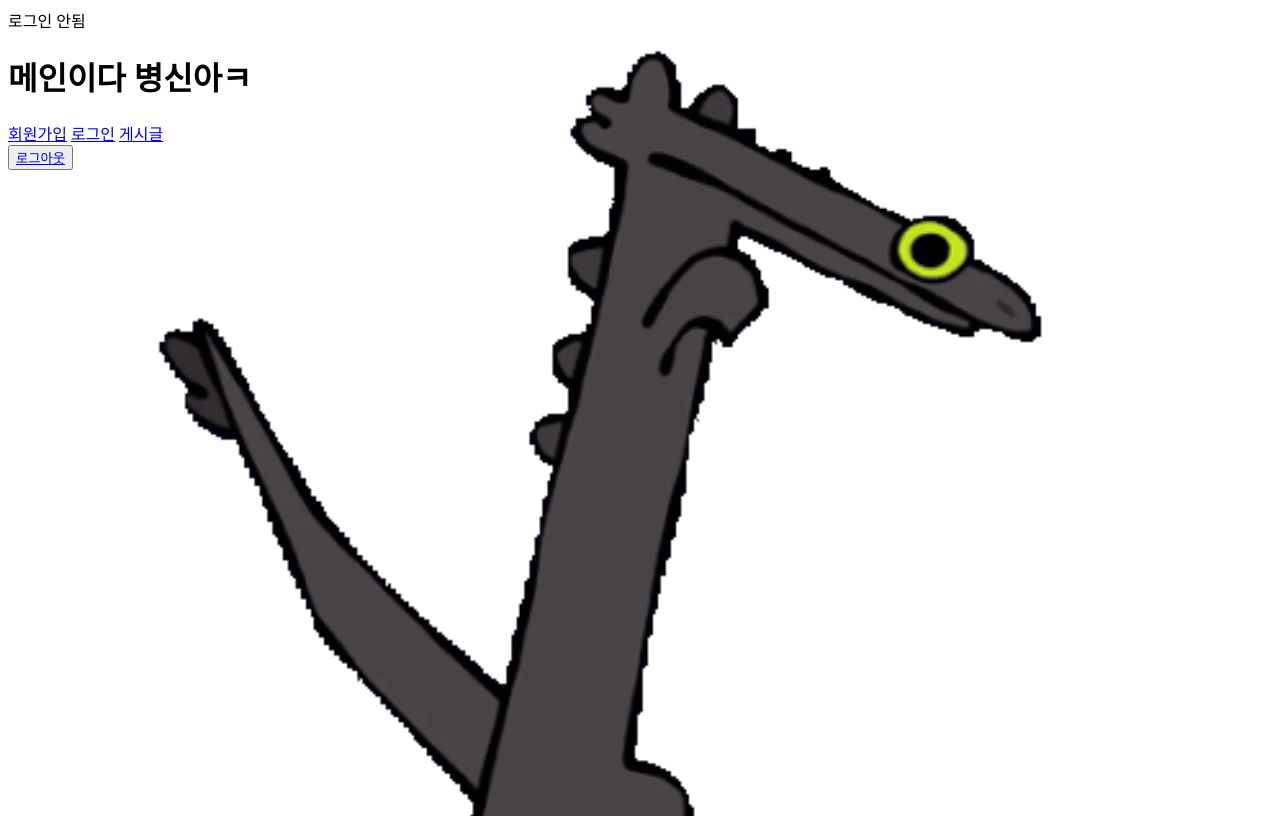
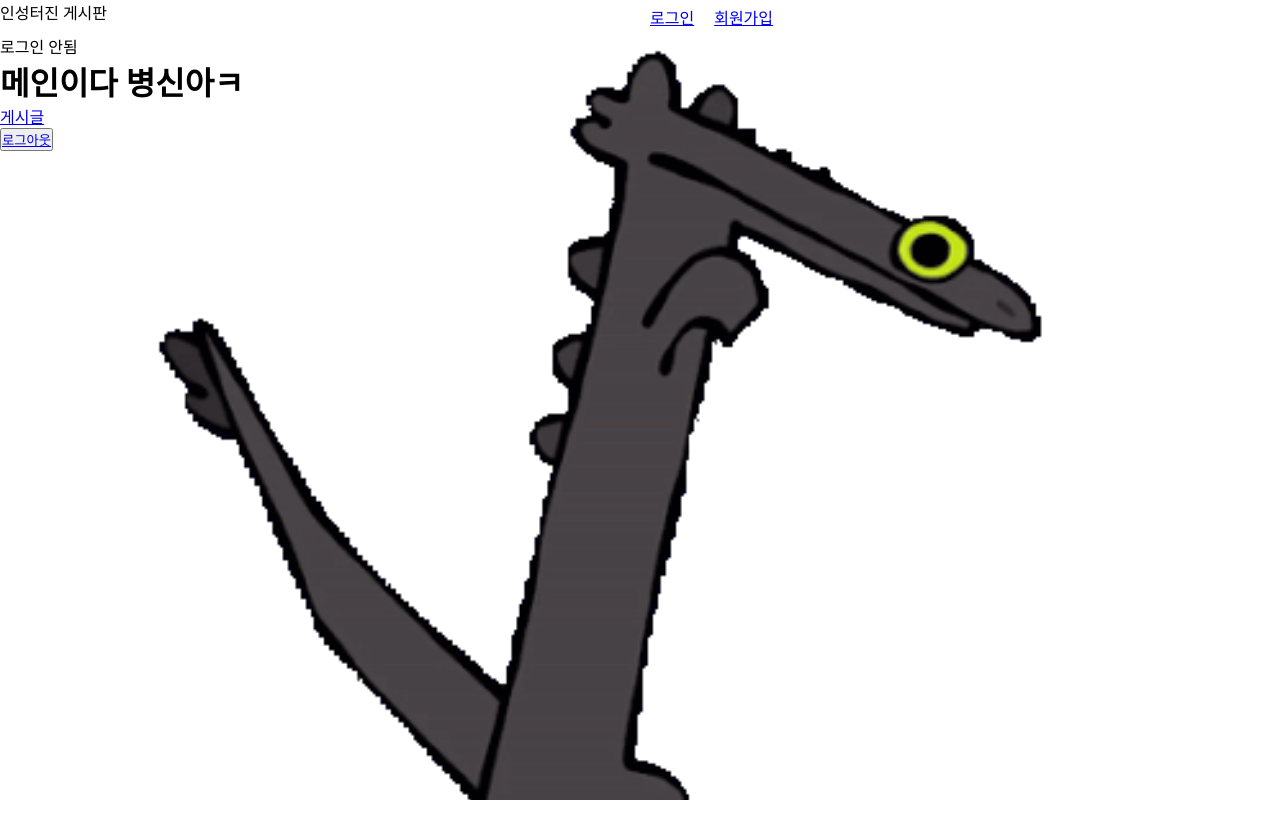
Before and after one commit to Cho-Inseong/inseongBoard, a PHP site: page / in a window 1280 px wide. Run offline with PHP 8.4, Linux system fonts and the light colour scheme.

Commit message:
css폴더 생성및 적용/메인페이지 로그인,로그아웃 버튼 삭제

```diff
--- /dev/null
+++ b/Components/header.html
@@ -0,0 +1,12 @@
+<link rel="stylesheet" href="../css/header.css">
+<header>
+    <div id="left">
+        <span>인성터진 게시판</span>
+    </div>
+    <div id="right">
+        <ul>
+            <li><a href="login">로그인</a></li>
+            <li><a href="register">회원가입</a></li>
+        </ul>
+    </div>
+</header>
--- /dev/null
+++ b/css/global.css
@@ -0,0 +1,9 @@
+* {
+    margin: 0;
+    padding: 0;
+}
+
+html, body {
+    width: 100%;
+    height: 100%;
+}
--- /dev/null
+++ b/css/header.css
@@ -0,0 +1,14 @@
+header {
+    display: flex;
+    justify-content: space-around;
+}
+
+li {
+    list-style: none;
+    float: left;
+    padding: 5px 10px;
+}
+
+#left, #right {
+    width: 50%;
+}
--- a/index.php
+++ b/index.php
@@ -1,3 +1,5 @@
+<link rel="stylesheet" href="../css/global.css">
+
 <?php
 include('./config/dbconnect.php');
 session_start();
@@ -9,6 +11,7 @@ echo "<script>console.log('path[0] = " . $path[0] . "');</script>";
 echo "<script>console.log('path[1] = " . $path[1] . "');</script>";
 
 $page = "";
+include('./Components/header.html');
 switch ($resource[1]) {
     case '':
         $page = "./pages/main.php";
--- a/pages/main.php
+++ b/pages/main.php
@@ -26,8 +26,6 @@ if (isset($_SESSION['user_idx'])) {
 </head>
 <body>
     <h1>메인이다 병신아ㅋ</h1>
-    <a href="register">회원가입</a>
-    <a href="login">로그인</a>
     <a href="postpage">게시글</a>
     <form method="post">
         <button id="logout" name="logout" type="submit"><a href="logout">로그아웃</a></button>
```
Also changed, not shown: css/style.css (renamed from style.css).
